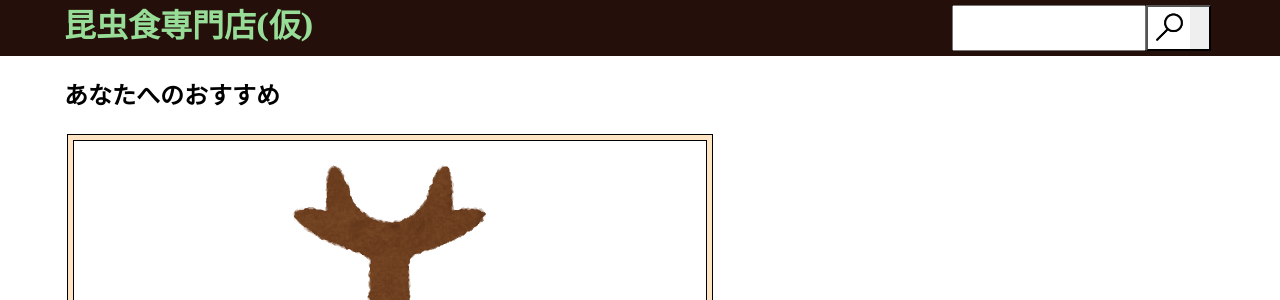
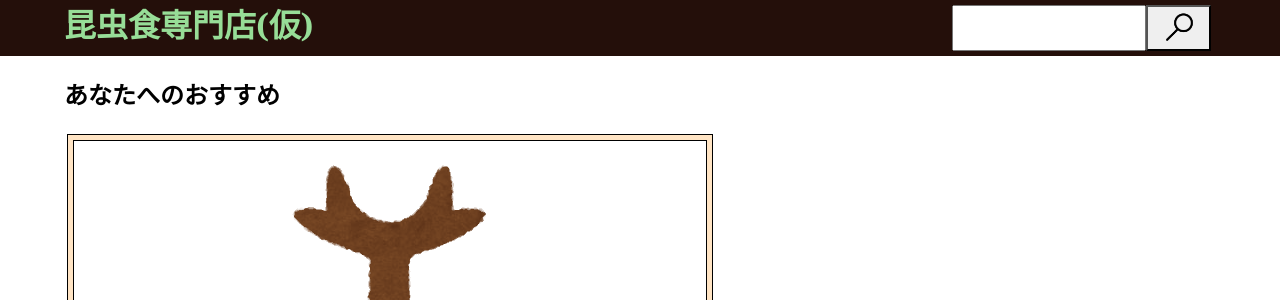
Before and after one commit to hutaonekomata/shopping, a PHP site: page /page/home.php in a window 1280 px wide. Shown: the top 300 px of the page. Run offline with PHP 8.4, Linux system fonts and the light colour scheme.

Commit message:
ヘッダの虫眼鏡画像を透過したものに変更

```diff
--- a/css/header.css
+++ b/css/header.css
@@ -31,9 +31,10 @@ h1 {
 }
 
 .icon-button {
-  background-image: url("../image/虫眼鏡.jpg");
+  background-image: url("../image/虫眼鏡.png");
   background-size: contain;
   background-repeat: no-repeat;
+  background-position: center;
   color: rgba(0, 0, 0, 0);
 }
 .icon {
```
